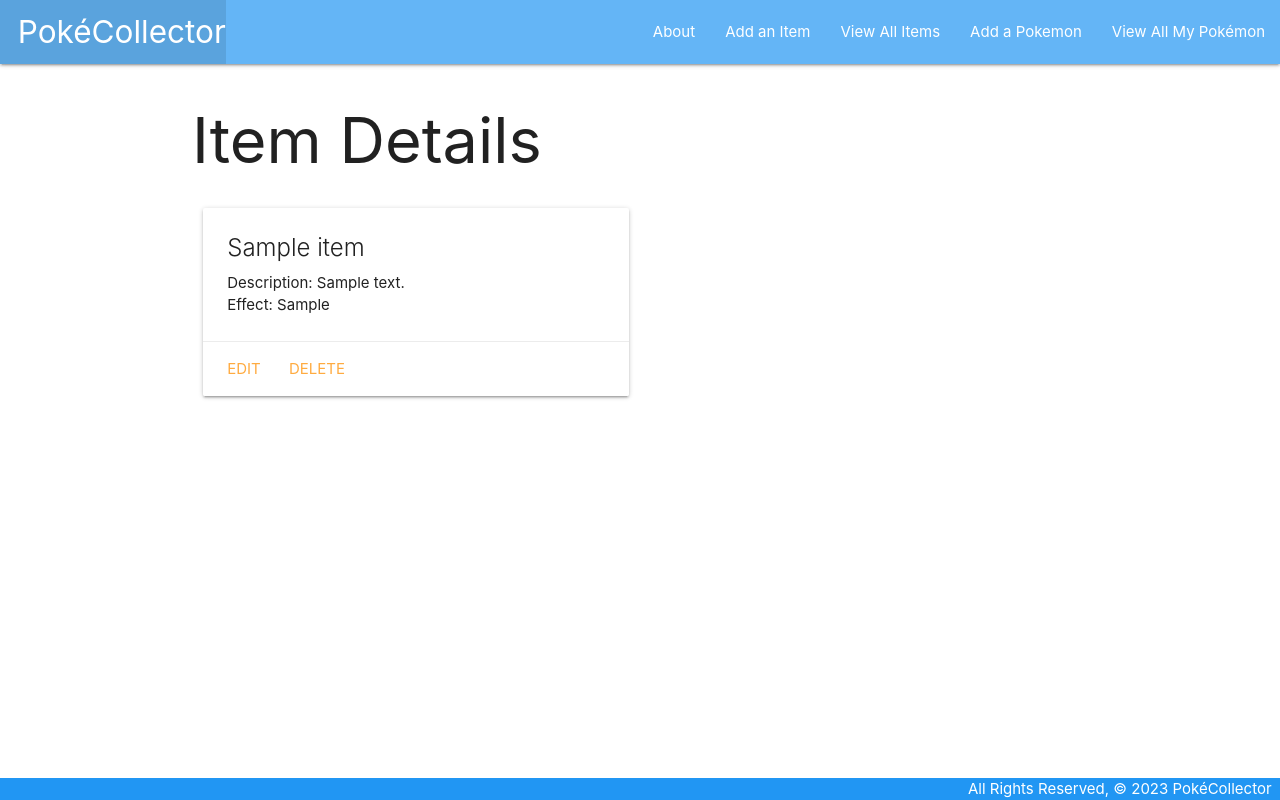
After one commit to jfranzm/Poke-Collector, a Django app: page /item/1/ in a window 1280 px wide. The commit adds this page. Run offline with Django 4.2, Linux system fonts and the light colour scheme; tables that the repository leaves empty hold one stand-in row (values such as "Sample post").

Commit message:
create item CRUD + M:M model

```diff
--- a/main_app/admin.py
+++ b/main_app/admin.py
@@ -1,5 +1,7 @@
 from django.contrib import admin
-from .models import Pokemon
+from .models import Pokemon, Stats, Photo
 
 admin.site.register(Pokemon)
+admin.site.register(Stats)
+admin.site.register(Photo)
 # Register your models here.
--- a/main_app/models.py
+++ b/main_app/models.py
@@ -1,15 +1,66 @@
 from django.db import models
 from django.urls import reverse
+from django.core.validators import MaxValueValidator, MinValueValidator
 
-# Create your models here.
+STATS = (
+    ('HP', 'HP'),
+    ('ATK', 'Attack'),
+    ('DEF', 'Defense'),
+    ('SP. ATK', 'Sp. Atk'),
+    ('SP. DEF', 'Sp. Def'),
+    ('SPD', 'Speed')
+)
+class Item(models.Model):
+    name = models.CharField(max_length=50)
+    description = models.CharField(max_length=200)
+    effects = models.CharField(max_length=200)
+
+    def __str__(self):
+        return self.name
+
+    def get_absolute_url(self):
+            return reverse('item_detail', kwargs={'pk': self.id})
+
 class Pokemon(models.Model):
     name = models.CharField(max_length=100)
     type = models.CharField(max_length=100)
     level = models.IntegerField()
     stage = models.IntegerField()
+    item = models.ManyToManyField(Item)
 
     def __str__(self):
         return self.name
 
     def get_absolute_url(self):
         return reverse('pokemon_detail', kwargs={'pokemon_id': self.id})
+
+class Stats(models.Model):
+    Stat = models.CharField(
+        max_length=7,
+            choices=STATS,
+            default=STATS[0][0]
+    )
+    Stat_Value = models.IntegerField(
+        default=1
+    )
+    EVs = models.IntegerField(
+       default=1,
+       validators= [
+        MaxValueValidator(252),
+        MinValueValidator(0)
+       ]
+    )
+    pokemon = models.ForeignKey(Pokemon, on_delete=models.CASCADE)
+
+    def __str__(self):
+        return f"{self.get_Stat_display()}"
+
+    class Meta:
+        ordering = ['Stat']
+
+class Photo(models.Model):
+    url = models.CharField(max_length=200)
+    pokemon = models.ForeignKey(Pokemon, on_delete=models.CASCADE)
+
+    def __str__(self):
+        return f"Photo for pokemon_id: {self.pokemon_id} @{self.url}"
--- a/main_app/templates/about.html
+++ b/main_app/templates/about.html
@@ -3,6 +3,6 @@
 
     <h1>About the PokéCollector</h1>
     <hr />
-    <p>A web-based Pokédex</p>
+    <p>A web-based Pokédex for competitive use</p>
 
 {% endblock %}
--- a/main_app/templates/base.html
+++ b/main_app/templates/base.html
@@ -9,6 +9,7 @@
   <title>PokéCollector</title>
   <link rel="stylesheet" href="https://cdnjs.cloudflare.com/ajax/libs/materialize/1.0.0/css/materialize.min.css">
   <link rel="stylesheet" type="text/css" href="{% static 'css/style.css' %}">
+  <script src="https://cdnjs.cloudflare.com/ajax/libs/materialize/1.0.0/js/materialize.min.js"></script>
 </head>
 <body>
   <header class="navbar-fixed">
@@ -19,6 +20,8 @@
         </ul>
         <ul class="right">
           <li><a href="{% url 'about' %}">About</a></li>
+          <li><a href="{% url 'item_create' %}">Add an Item</a></li>
+          <li><a href="{% url 'item_index' %}">View All Items</a></li>
           <li><a href="{% url 'pokemon_create' %}">Add a Pokemon</a></li>
           <li><a href="{% url 'pokemon_index' %}">View All My Pokémon</a></li>
         </ul>
--- /dev/null
+++ b/main_app/templates/main_app/item_detail.html
@@ -0,0 +1,21 @@
+{% extends 'base.html' %}
+{% block content %}
+
+<h1>Item Details</h1>
+
+<div class="row">
+  <div class="col s6 col-offset-3">
+    <div class="card">
+      <div class="card-content">
+        <span class="card-title">{{ item.name }}</span>
+        <p>Description: {{ item.description }}</p>
+        <p>Effect: {{ item.effects }}</p>
+      </div>
+      <div class="card-action">
+        <a href="{% url 'item_update' item.id %}">Edit</a>
+        <a href="{% url 'item_delete' item.id %}">Delete</a>
+      </div>
+    </div>
+  </div>
+</div>
+{% endblock %}
--- a/main_app/urls.py
+++ b/main_app/urls.py
@@ -9,4 +9,13 @@ urlpatterns = [
     path('pokemon/create/', views.PokeCreate.as_view(), name='pokemon_create'),
     path('pokemon/<int:pk>/update', views.PokeUpdate.as_view(), name='pokemon_update'),
     path('pokemon/<int:pk>/delete', views.PokeDelete.as_view(), name='pokemon_delete'),
+    path('pokemon/<int:pokemon_id>/add_stats/', views.add_stats, name='add_stats'),
+    path('pokemon/<int:pokemon_id>/assoc_item/<int:item_id>/', views.assoc_item, name='assoc_item'),
+    path('pokemon/<int:pokemon_id>/unassoc_item.<int:item_id>/', views.unassoc_item, name='unassoc_item'),
+    path('pokemon/<int:pokemon_id>/add_photo/', views.add_photo, name='add_photo'),
+    path('item/', views.ItemList.as_view(), name='item_index'),
+    path('item/<int:pk>/', views.ItemDetail.as_view(), name='item_detail'),
+    path('item/create/', views.ItemCreate.as_view(), name='item_create'),
+    path('item/<int:pk>/update/', views.ItemUpdate.as_view(), name='item_update'),
+    path('item/<int:pk>/delete/', views.ItemDelete.as_view(), name='item_delete'),
 ]
--- a/main_app/views.py
+++ b/main_app/views.py
@@ -1,8 +1,13 @@
-from django.shortcuts import render
+from django.shortcuts import render, redirect
 from django.views.generic.edit import CreateView, UpdateView, DeleteView
-from .models import Pokemon
+from django.views.generic import ListView, DetailView
+import uuid
+import boto3
+from .models import Pokemon, Item, Photo
+from .forms import StatForm
 
-from django.http import HttpResponse
+S3_BASE_URL = 'https://s3-accesspoint.ca-central-1.amazonaws.com'
+BUCKET = 'pokecollector1'
 
 def home(request):
     return render(request, 'home.html')
@@ -16,7 +21,38 @@ def pokemon_index(request):
 
 def pokemon_detail(request, pokemon_id):
   pokemon = Pokemon.objects.get(id=pokemon_id)
-  return render(request, 'pokemon/detail.html', { 'pokemon': pokemon })
+  items_pokemon_doesnt_have = Item.objects.exclude(id__in = pokemon.item.all().values_list('id'))
+  stat_form = StatForm()
+  return render(request, 'pokemon/detail.html', { 'pokemon': pokemon, 'stat_form': stat_form, 'item': items_pokemon_doesnt_have })
+
+def add_stats(request, pokemon_id):
+    form = StatForm(request.POST)
+    if form.is_valid():
+        new_stat = form.save(commit=False)
+        new_stat.pokemon_id = pokemon_id
+        new_stat.save()
+    return redirect('pokemon_detail', pokemon_id=pokemon_id)
+
+def add_photo(request, pokemon_id):
+    photo_file = request.FILES.get('photo-file', None)
+    if photo_file:
+        s3 = boto3.client('s3')
+        key = 'pokecollector1/' + uuid.uuid4().hex[:6] + photo_file.name[photo_file.name.rfind('.'):]
+        try:
+            s3.upload_fileobj(photo_file, BUCKET, key)
+            url = f"{S3_BASE_URL}{BUCKET}/{key}"
+            Photo.objects.create(url=url, pokemon_id=pokemon_id)
+        except:
+            print('An error occurred uploading file to S3')
+    return redirect('pokemon_detail', pokemon_id=pokemon_id)
+
+def assoc_item(request, pokemon_id, item_id):
+    Pokemon.objects.get(id=pokemon_id).item.add(item_id)
+    return redirect('pokemon_detail', pokemon_id=pokemon_id)
+
+def unassoc_item(reqest, pokemon_id, item_id):
+    Pokemon.objects.get(id=pokemon_id).item.remove(item_id)
+    return redirect('pokemon_detail', pokemon_id=pokemon_id)
 
 class PokeCreate(CreateView):
     model = Pokemon
@@ -30,3 +66,21 @@ class PokeUpdate(UpdateView):
 class PokeDelete(DeleteView):
     model = Pokemon
     success_url = '/pokemon/'
+
+class ItemList(ListView):
+    model = Item
+
+class ItemDetail(DetailView):
+    model = Item
+
+class ItemCreate(CreateView):
+    model = Item
+    fields = '__all__'
+
+class ItemUpdate(UpdateView):
+    model = Item
+    fields = ['name', 'description', 'effects']
+
+class ItemDelete(DeleteView):
+    model = Item
+    success_url = '/items/'
```
Also changed, not shown: main_app/forms.py (added, +7 -0 lines), main_app/templates/main_app/item_confirm_delete.html (added, +13 -0 lines), main_app/templates/main_app/item_form.html (added, +19 -0 lines), main_app/templates/main_app/item_list.html (added, +17 -0 lines), main_app/templates/pokemon/detail.html (+82 -0 lines), main_app/migrations/0002_stats.py (added), main_app/migrations/0003_stats_stat_value.py (added), main_app/migrations/0004_alter_stats_options_photo.py (added), main_app/migrations/0005_item.py (added), main_app/migrations/0006_pokemon_items.py (added), main_app/migrations/0007_rename_items_pokemon_item.py (added).
